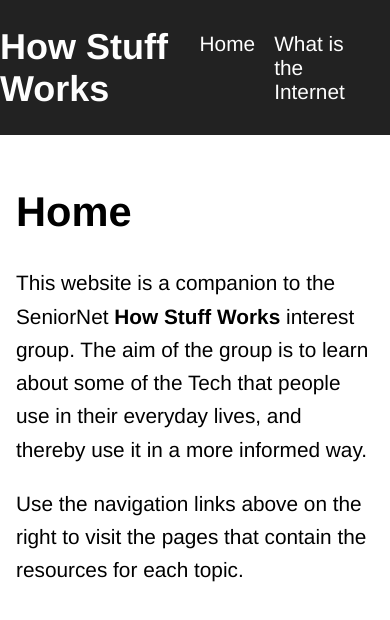
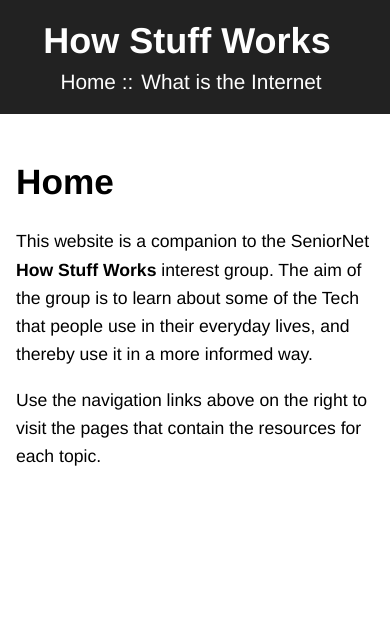
Before and after one commit to peterthompsonnz/howstuffworks, a plain HTML site: page index.html in a window 390 px wide. Drawn offline with Linux system fonts and the light colour scheme.

Commit message:
Tweaked CSS so menu is responsive

```diff
--- a/style.css
+++ b/style.css
@@ -3,23 +3,28 @@
   font-size: 100%;
 }
 
-*, *::before, *::after {
+*,
+*::before,
+*::after {
   box-sizing: border-box;
 }
 
-html, body {
+html,
+body {
   height: 100%;
   margin: 0
 }
 
-body { padding: 0;}
+body {
+  padding: 0;
+  font-size: 1.3rem;
+}
 
 main {
   max-width: 70ch;
   margin: 0 auto;
   padding: 1rem 1rem 4rem;
   min-height: 100vh;
-  font-size: 1.3rem;
   line-height: 1.6;
 }
 
@@ -27,25 +32,38 @@ nav {
   display: flex;
   justify-content: space-around;
   align-items: center;
+  flex-wrap: wrap;
   background-color: #222;
+  padding: 1rem 0;
 }
 
 nav h1 {
   color: #fefefe;
   font-size: 2.25rem;
-  padding: 1.6rem 0;
-  margin: 0;
+  padding: 0.25rem 0;
+  margin: 0 2rem 0 1rem;
 }
 
 nav ul {
   display: flex;
   list-style: none;
   margin: 0;
-  padding: 0;
+  padding: 0.25rem 0;
 }
+
 nav ul li {
-  margin-right: 1.2rem;
+  margin-right: 0.5rem;
   font-size: 1.3rem
+}
+
+nav ul li::after {
+  content: " :: ";
+  color: #fefefe;
+}
+
+nav ul li:last-of-type::after {
+  content: "";
+  color: #fefefe;
 }
 
 nav ul li a {
@@ -59,11 +77,11 @@ nav h1 a {
 
 nav h1 a:hover {
   text-decoration: none;
-/*   color: #fefefe; */
+  /*   color: #fefefe; */
 }
 
 a {
-    text-decoration: none;
+  text-decoration: none;
 }
 
 a:hover {
@@ -74,7 +92,8 @@ nav ul li a:hover {
   color: #fefefe;
 }
 
-h1, h2 {
+h1,
+h2 {
   margin-bottom: 1rem;
 }
 
@@ -100,3 +119,9 @@ img {
   max-width: 100%;
   height: auto;
 }
+
+@media screen and (max-width: 600px) {
+  body {
+    font-size: 1.1rem;
+  }
+}
```
Also changed, not shown: 1 other file.
